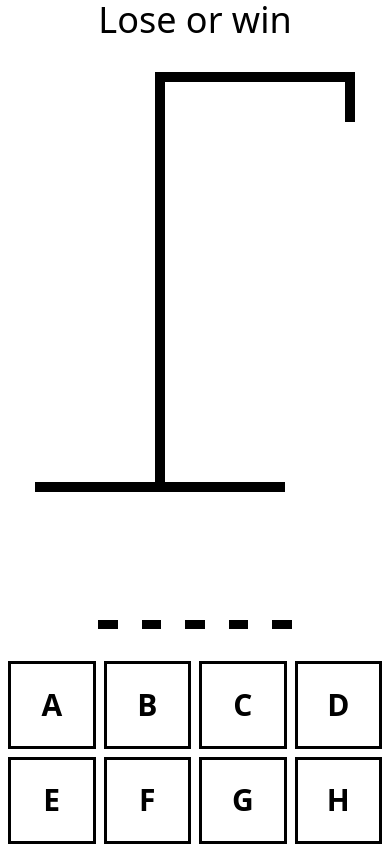
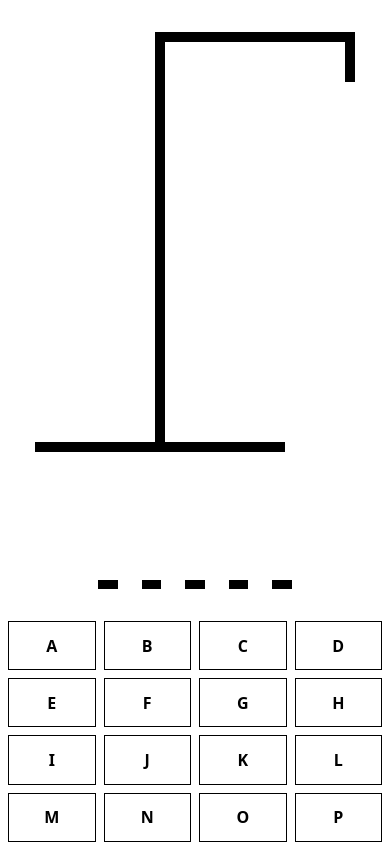
Before and after one commit to abdellahabd/Hangman, a React (Vite) app: page / in a window 390 px wide. Shown: the top 846 px of the page. Built offline with nearby package versions, Linux system fonts and the light colour scheme.

Commit message:
add lose win logic

```diff
--- a/src/App.tsx
+++ b/src/App.tsx
@@ -1,5 +1,5 @@
 /* eslint-disable @typescript-eslint/no-unused-vars */
-import { useEffect, useState } from "react";
+import { useEffect, useState, useCallback } from "react";
 import allword from "./wordList.json";
 import HangmanDrawing from "./HangmanDrawing";
 import HangmanKeybaord from "./HangmanKeybaord";
@@ -10,15 +10,22 @@ function App() {
   const [WordToGuessed, setWordToGuessed] = useState(() => {
     return allword[Math.floor(Math.random() * allword.length)];
   });
+
   const [AlreadyGuessed, setAlreadyGuessed] = useState<string[]>([]);
 
-  function addGuessedletter(letter: string) {
-    if (AlreadyGuessed.includes(letter)) return;
-    setAlreadyGuessed((currentGuessed) => [...currentGuessed, letter]);
-  }
+  const addGuessedletter = useCallback(
+    (letter: string) => {
+      if (AlreadyGuessed.includes(letter)) return;
+
+      setAlreadyGuessed((currentGuessed) => [...currentGuessed, letter]);
+    },
+    [AlreadyGuessed]
+  );
+
   useEffect(() => {
     const handler = (e: KeyboardEvent) => {
       const key = e.key;
+
       if (key.match(/^[a-b]$/)) return;
       e.preventDefault();
       addGuessedletter(key);
@@ -34,16 +41,27 @@ function App() {
   const incorrectguessed = AlreadyGuessed.filter((lettre) => {
     return !WordToGuessed.includes(lettre);
   });
+
+  const islose=incorrectguessed.length>=6
+  const isWin =WordToGuessed.split("").every((letter)=>AlreadyGuessed.includes(letter))
   return (
     <div className="flex flex-col gap-8 mx-auto my-0 items-center">
-      <div className="text-4xl text-center ">Lose or win</div>
+      <div className="text-4xl text-center "> { islose &&"Nice Try - Refresh to try again" }{isWin &&"Winner! - Refresh to try again"}</div>
       <HangmanDrawing guessedNomber={incorrectguessed.length} />
       <HangmanWord
+        reveal={islose}
         WordToGuessed={WordToGuessed}
         AlreadyGuessed={AlreadyGuessed}
       />
       <div className="self-stretch">
-        <HangmanKeybaord />
+        <HangmanKeybaord
+          disabled={isWin ||islose}
+          addGuessedletter={addGuessedletter}
+          correctLettre={AlreadyGuessed.filter((lettre) =>
+            WordToGuessed.includes(lettre)
+          )}
+          incorrectLettre={incorrectguessed}
+        />
       </div>
     </div>
   );
--- a/src/HangmanKeybaord.tsx
+++ b/src/HangmanKeybaord.tsx
@@ -1,6 +1,17 @@
 import styles from "./Keyboard.module.css";
 
-function HangmanKeybaord() {
+type HangmanKeybaordProps = {
+  addGuessedletter: (lettre: string) => void;
+  correctLettre: string[];
+  incorrectLettre: string[];
+  disabled ?: boolean;
+};
+function HangmanKeybaord({
+  addGuessedletter,
+  correctLettre,
+  incorrectLettre,
+  disabled=false,
+}: HangmanKeybaordProps) {
   const KEYS = [
     "a",
     "b",
@@ -33,10 +44,19 @@ function HangmanKeybaord() {
   return (
     <div className="grid grid-cols-Keybord-grid gap-[.5rem] px-2 ">
       {KEYS.map((lettre, index) => {
+        const correct = correctLettre.includes(lettre);
+        const incorrect = incorrectLettre.includes(lettre);
         return (
           <button
-            className={`border-black border-[3px] uppercase p-[.5rem] aspect-square font-bold cursor-pointer text-black text-3xl  ${styles.btn}`}
-            // ${styles.inactive}
+            onClick={() => {
+              addGuessedletter(lettre);
+            }}
+            className={`border-black border-[1px] aspect-video uppercase p-[.1rem] font-bold cursor-pointer text-black text-1xl lg:aspect-square lg:text-3xl lg:p-[.5rem] lg:border-[3px] ${
+              styles.btn
+            } ${correct ? styles.active : ""} ${
+              incorrect ? styles.inactive : ""
+            }`}
+            disabled={correct || incorrect||disabled}
             key={index}
           >
             {lettre}
--- a/src/HangmanWord.tsx
+++ b/src/HangmanWord.tsx
@@ -1,8 +1,9 @@
 type HangmanWordprops = {
   WordToGuessed: string;
   AlreadyGuessed: string[];
+  reveal :boolean;
 };
-function HangmanWord({ WordToGuessed, AlreadyGuessed }: HangmanWordprops) {
+function HangmanWord({ WordToGuessed, AlreadyGuessed,reveal=false }: HangmanWordprops) {
   return (
     <div className="flex font-bold text-8xl gap-6 uppercase">
       {WordToGuessed.split("").map((lettre, index) => (
@@ -12,9 +13,10 @@ function HangmanWord({ WordToGuessed, AlreadyGuessed }: HangmanWordprops) {
         >
           <span
             style={{
-              visibility: AlreadyGuessed.includes(lettre)
+              visibility: AlreadyGuessed.includes(lettre) || reveal
                 ? "visible"
                 : "hidden",
+              color: reveal ?"red":""
             }}
           >
             {lettre}
```
